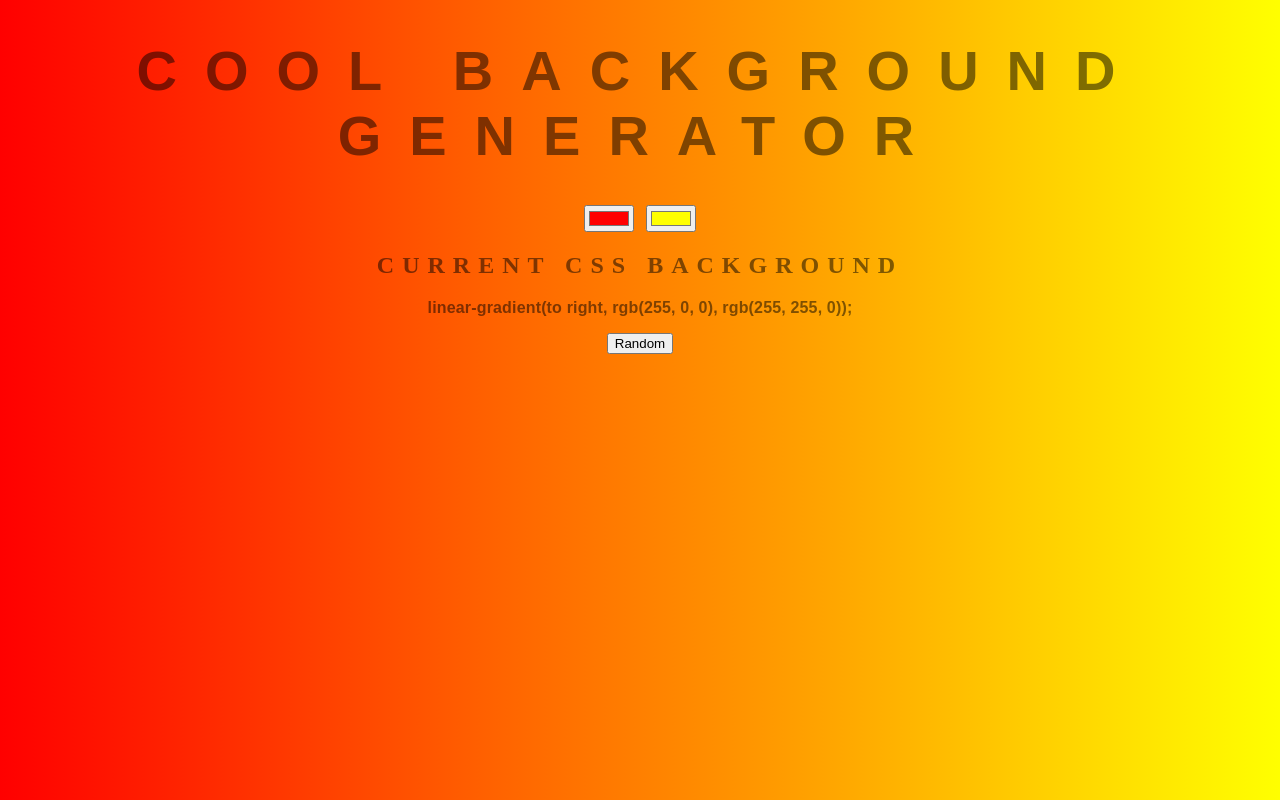
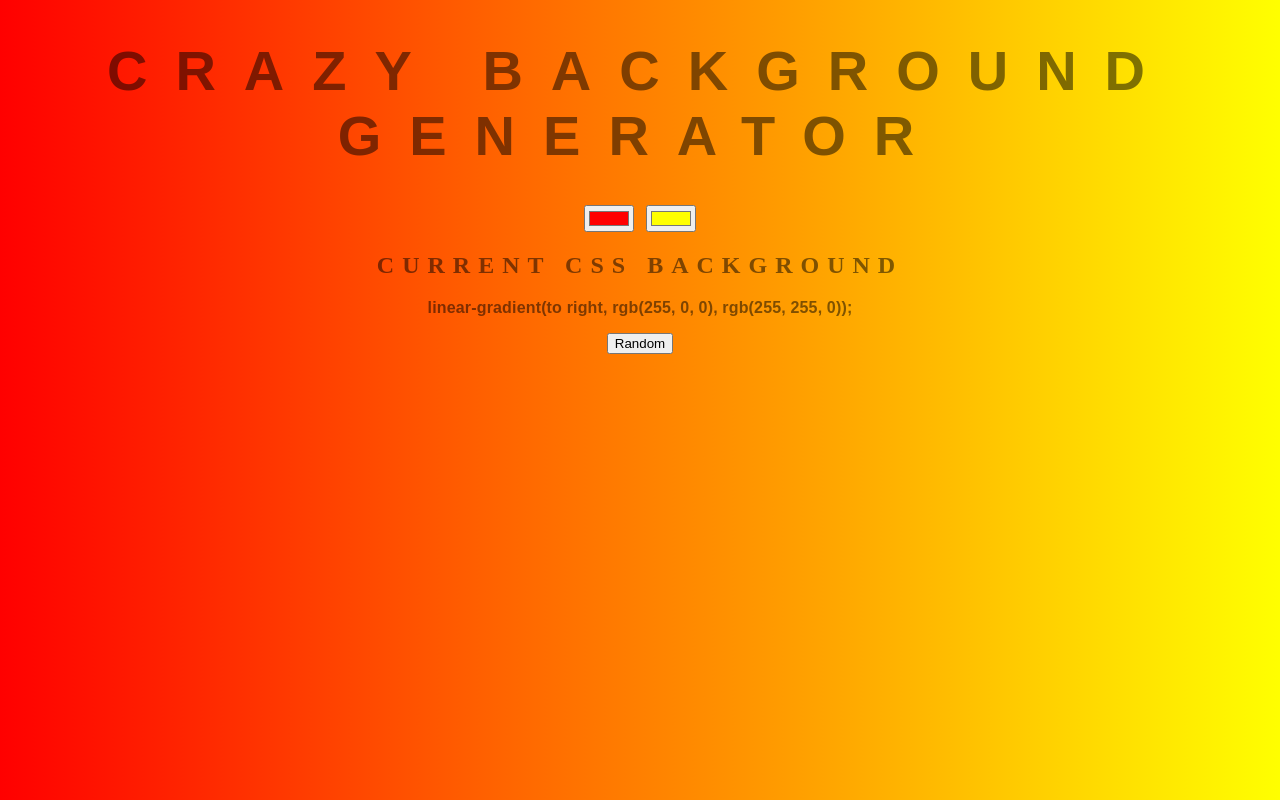
Before and after one commit to akshar-Athreya97/BG_Gen, a plain HTML site: page index.html in a window 1280 px wide. Drawn offline with Linux system fonts and the light colour scheme.

Commit message:
Changing text

```diff
--- a/index.html
+++ b/index.html
@@ -6,7 +6,7 @@
 	<link rel="stylesheet" type="text/css" href="style.css">
 </head>
 <body id="gradient">
-	<h1>Cool Background Generator </h1>
+	<h1>Crazy Background Generator </h1>
 	<input class="color1" type="color" name="color1" value="#00ff00">
 	<input class="color2" type="color" name="color2" value="#ff0000">
 	<h2>Current CSS Background</h2>
```
